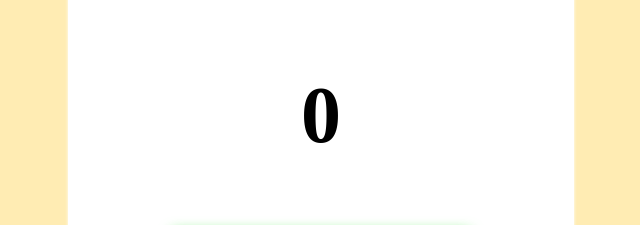
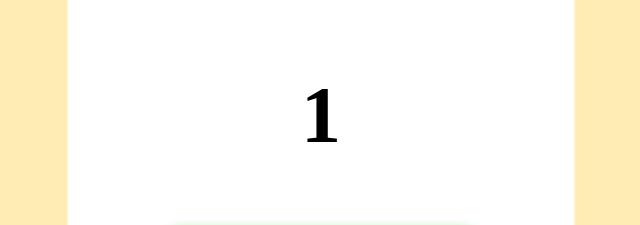
Before and after one commit to amblessedezejim/Creating-a-people-counter-app, a plain HTML site: page index.html in a window 1280 px wide. Both pictures are taken after a click on the button "INCREMENT". Shown: the part 312-537 px from the top of the page, 319-959 px from the left. Drawn offline with Linux system fonts and the light colour scheme.

Commit message:
Add increment function

```diff
--- a/app.js
+++ b/app.js
@@ -1,3 +1,12 @@
 const welcomeEl = document.querySelector("#welcome-el");
+const incrementBtn = document.querySelector("#increment-btn");
+const countEl = document.querySelector("#count-el");
+
 let username = "Ezejim Amblessed";
 welcomeEl.innerText = `Welcome Back, ${username}`;
+
+let count = 0;
+incrementBtn.addEventListener("click", () => {
+  count++;
+  countEl.textContent = count;
+});
--- a/index.html
+++ b/index.html
@@ -12,7 +12,7 @@
  <div class="container">
   <p id="welcome-el"></p>
   <h1>Current count:</h1>
-  <h2 class="count-el">0</h2>
+  <h2 id="count-el">0</h2>
   <button id="increment-btn" class="btn">INCREMENT</button>
   <button id="save-btn" class="btn">SAVE</button>
  </div>
```
